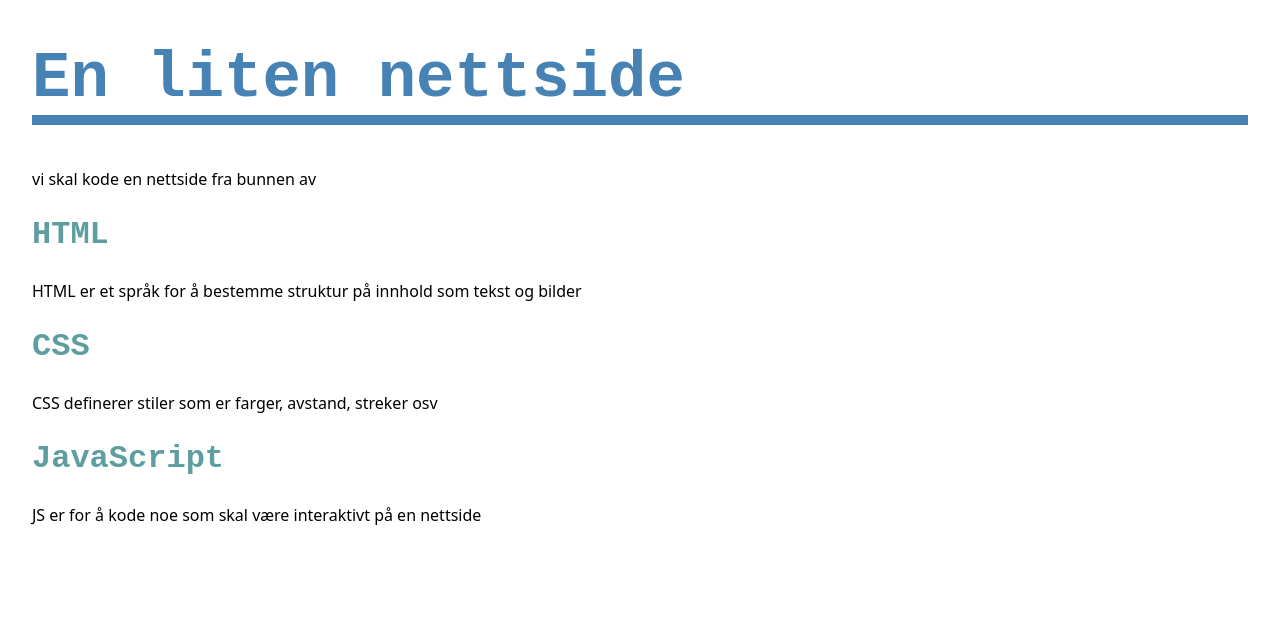
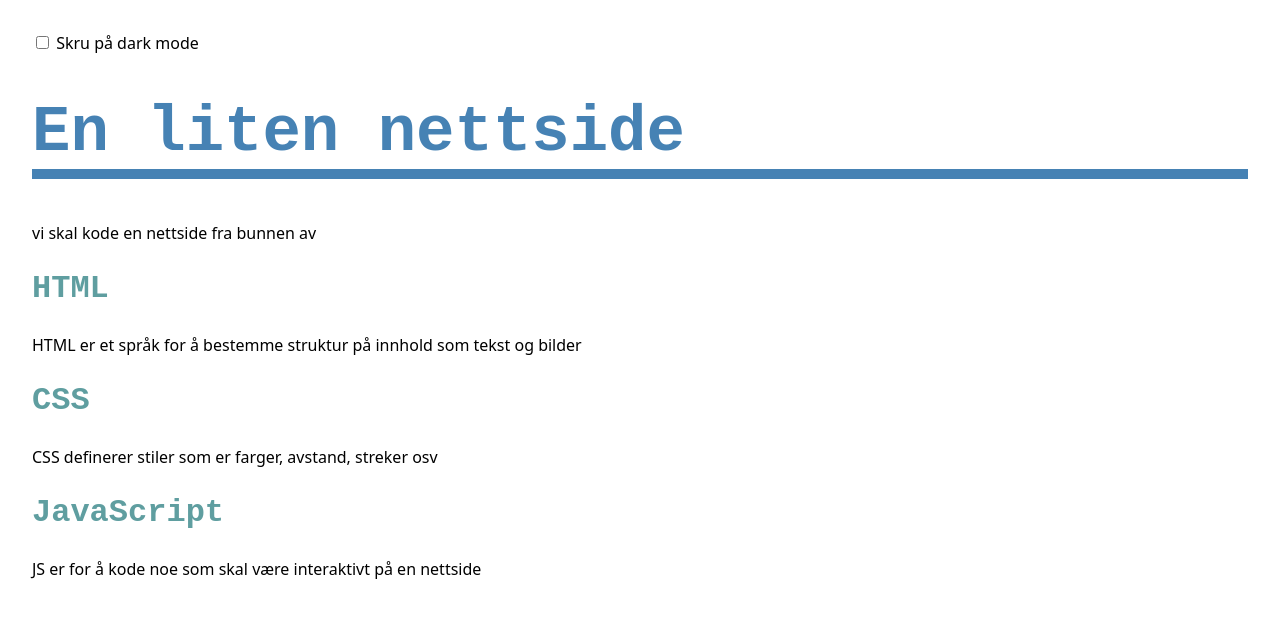
Before and after one commit to elria002/Amedia-WEB, a plain HTML site: page index.html in a window 1280 px wide. Drawn offline with Linux system fonts and the light colour scheme.

Commit message:
darkmode

```diff
--- a/index.html
+++ b/index.html
@@ -10,7 +10,16 @@
 
 </head>
 
-<body>
+<body id="page">
+
+ <form>
+      <div>
+        <label for="toggle">
+          <input type="checkbox" name="toggle" id="toggle" />
+          Skru på dark mode
+        </label>
+      </div>
+    </form>
 
 
 <h1>En liten nettside</h1>
```
